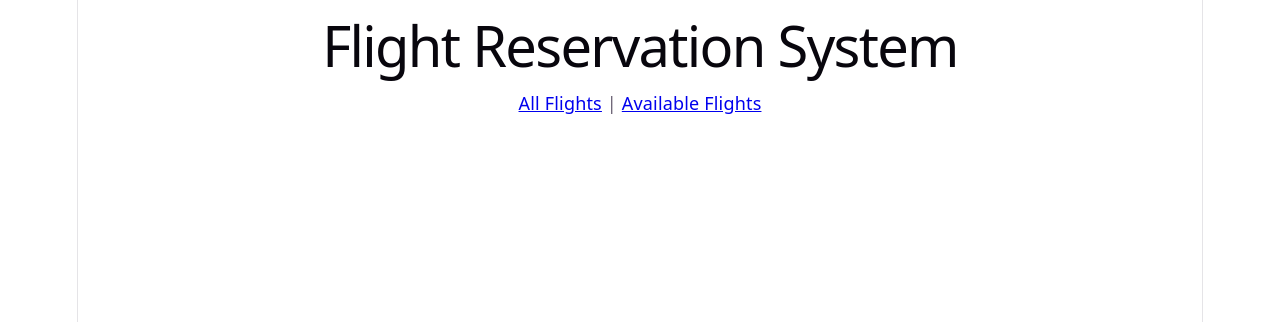
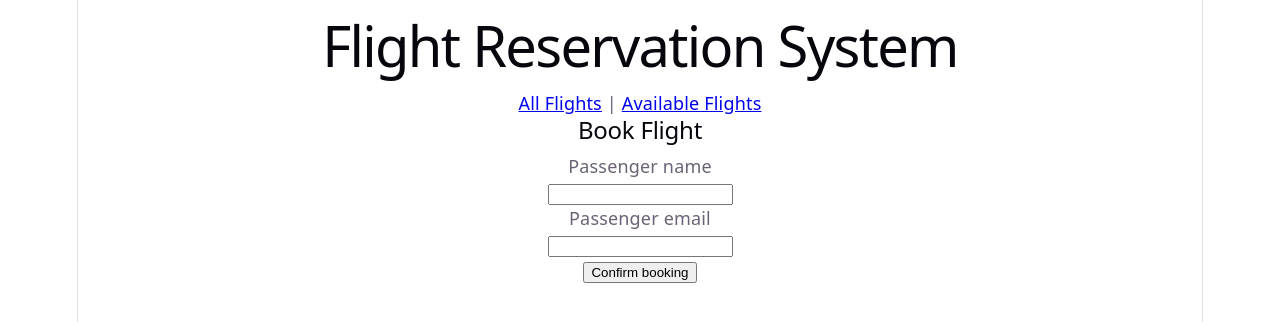
Before and after one commit to ornella28/FlightBooking_API-project-test3, a React (Vite) app in the folder frontend/: page /book-flight/1 in a window 1280 px wide. Shown: the top 322 px of the page. Built offline with nearby package versions, Linux system fonts and the light colour scheme.

Commit message:
added a book button to available flights and added the route in  App.tsx

```diff
--- a/frontend/src/App.tsx
+++ b/frontend/src/App.tsx
@@ -2,6 +2,7 @@ import { BrowserRouter, Routes, Route } from "react-router";
 import Navbar from "./components/Navbar";
 import FlightsPage from "./pages/FlightsPages.tsx";
 import AvailableFlightsPage from "./pages/AvailableFlightsPage";
+import BookFlightPage from "./pages/BookFlightPage.tsx";
 
 function App() {
   return (
@@ -13,6 +14,7 @@ function App() {
         <Routes>
           <Route path="/" element={<FlightsPage />} />
           <Route path="/available-flights" element={<AvailableFlightsPage />} />
+            <Route path="/book-flight/:flightId" element={<BookFlightPage />} />
         </Routes>
       </BrowserRouter>
   );
--- a/frontend/src/pages/AvailableFlightsPage.tsx
+++ b/frontend/src/pages/AvailableFlightsPage.tsx
@@ -1,3 +1,4 @@
+import { Link } from "react-router";
 import { useEffect, useState } from "react";
 import type { Flight } from "../types";
 
@@ -44,6 +45,9 @@ function AvailableFlightsPage() {
                     <p>Departure: {flight.departureTime}</p>
                     <p>Arrival: {flight.arrivalTime}</p>
                     <p>Available seats: {flight.availableSeats}</p>
+                    <Link to={`/book-flight/${flight.id}`}>
+                        <button>Book this flight</button>
+                    </Link>
                 </div>
             ))}
         </div>
--- /dev/null
+++ b/frontend/src/pages/BookFlightPage.tsx
@@ -0,0 +1,78 @@
+import { useState } from "react";
+import { useParams } from "react-router";
+
+function BookFlightPage() {
+    const { flightId } = useParams();
+
+    const [passengerName, setPassengerName] = useState("");
+    const [passengerEmail, setPassengerEmail] = useState("");
+    const [message, setMessage] = useState("");
+
+    function handleSubmit(event: React.FormEvent) {
+        event.preventDefault();
+
+        const bookingData = {
+            flightId: Number(flightId),
+            passengerName,
+            passengerEmail,
+        };
+
+        fetch(`http://localhost:8080/api/flights/${flightId}/book`,{
+            method: "POST",
+            headers: {
+                "Content-Type": "application/json",
+            },
+            body: JSON.stringify(bookingData),
+        })
+            .then((response) => {
+                if (!response.ok) {
+                    throw new Error("Booking failed");
+                }
+                return response.json();
+            })
+            .then(() => {
+                setMessage("Booking successful!");
+                setPassengerName("");
+                setPassengerEmail("");
+            })
+            .catch(() => {
+                setMessage("Something went wrong. Booking was not completed.");
+            });
+    }
+
+    return (
+        <div>
+            <h2>Book Flight</h2>
+
+            <form onSubmit={handleSubmit}>
+                <div>
+                    <label>Passenger name</label>
+                    <br />
+                    <input
+                        type="text"
+                        value={passengerName}
+                        onChange={(event) => setPassengerName(event.target.value)}
+                        required
+                    />
+                </div>
+
+                <div>
+                    <label>Passenger email</label>
+                    <br />
+                    <input
+                        type="email"
+                        value={passengerEmail}
+                        onChange={(event) => setPassengerEmail(event.target.value)}
+                        required
+                    />
+                </div>
+
+                <button type="submit">Confirm booking</button>
+            </form>
+
+            {message && <p>{message}</p>}
+        </div>
+    );
+}
+
+export default BookFlightPage;
```
